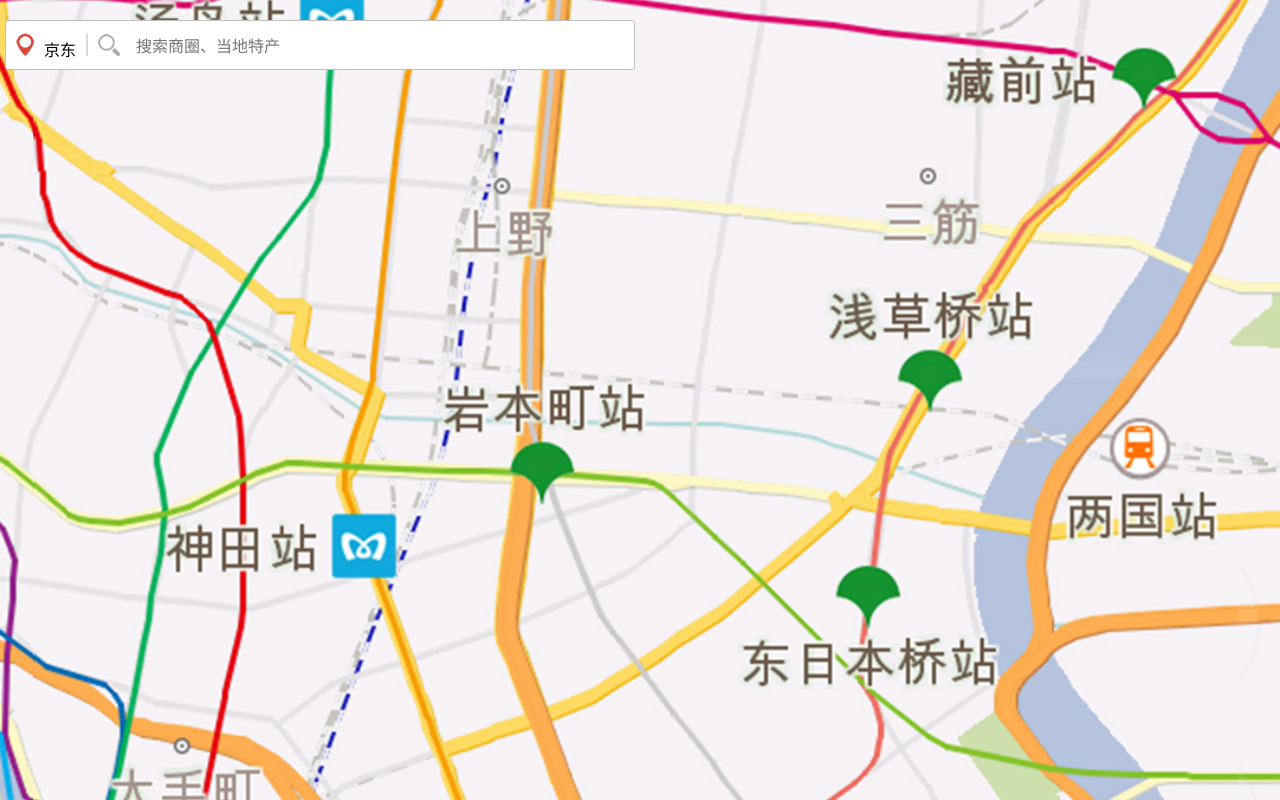
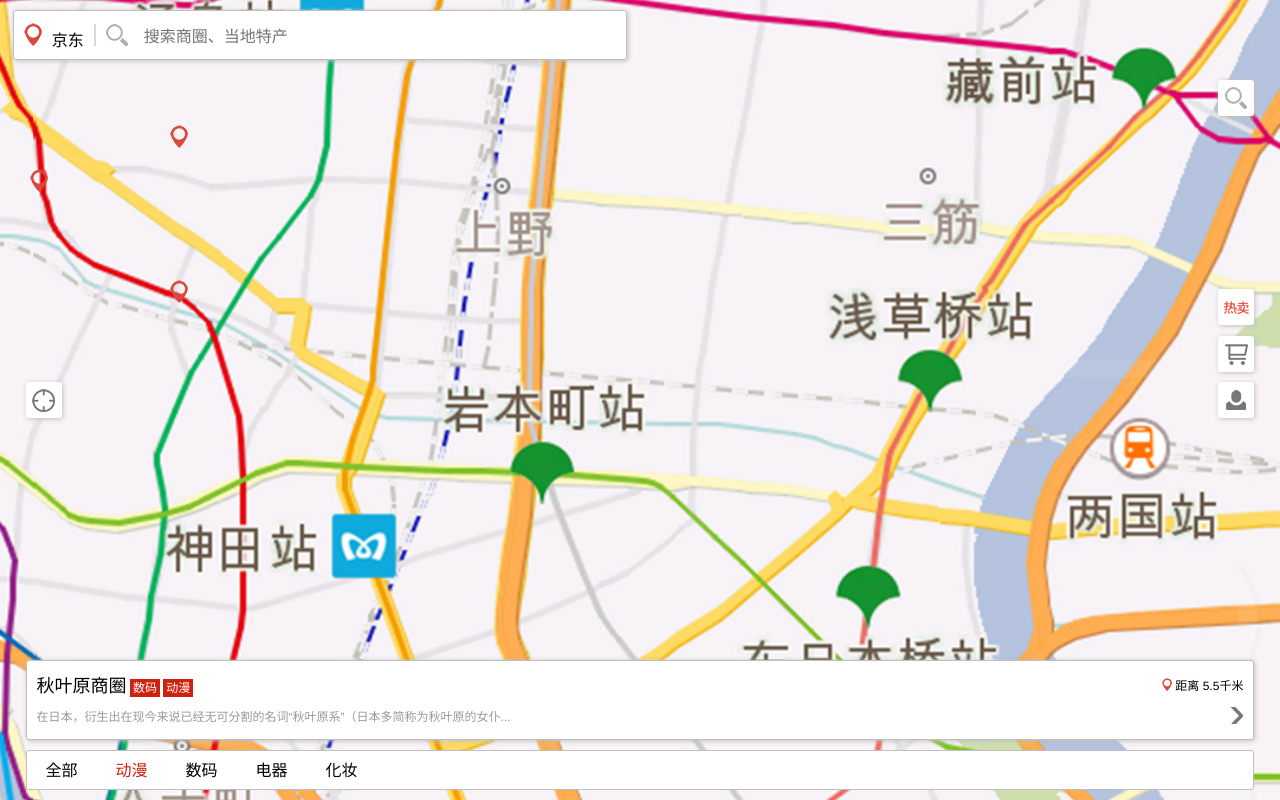
Before and after one commit to houtf/errand, a plain HTML site: page index.html in a window 1280 px wide. Drawn offline with Linux system fonts and the light colour scheme.

Commit message:
首页静态页面

```diff
--- a/index.html
+++ b/index.html
@@ -19,5 +19,48 @@
         <div class="search-i"></div>
         <input type="text" placeholder="搜索商圈、当地特产">
     </div>
+    <div>
+        <span class="home-list-i"></span>
+        <span class="home-hot-i"></span>
+        <span class="home-gwc-i"></span>
+        <span class="home-usr-i"></span>
+        <span class="home-pos-i"></span>
+    </div>
+    <div class="los">
+        <span class="home-location-i l1"></span>
+        <span class="home-location-i l2"></span>
+        <span class="home-location-i l3"></span>
+    </div>
+    <div class="dl">
+        <div class="dd">
+            <h3>
+                <span class="tn">秋叶原商圈</span>
+                <span class="tag">数码</span>
+                <span class="tag">动漫</span>
+                <span class="loc">距离 5.5千米</span>
+            </h3>
+            <p>在日本，衍生出在现今来说已经无可分割的名词“秋叶原系”（日本多简称为秋叶原的女仆...</p>
+        </div>
+    </div>
+    <div class="menus">
+        <ul class="wrap">
+            <li>全部</li>
+            <li class="current">动漫</li>
+            <li>数码</li>
+            <li>电器</li>
+            <li>化妆</li>
+            <li>箱包</li>
+            <li>特产</li>
+        </ul>
+    </div>
+    <script src="scripts/lib/iscroll-lite.js"></script>
+    <script>
+        var sideScroll = new IScroll('.menus', {
+            scrollX: true,
+            scrollY: false,
+            bounceTime: 400,
+            click: true
+        });
+    </script>
 </body>
 </html>
--- a/styles/index.css
+++ b/styles/index.css
@@ -13,7 +13,6 @@
   font-variant: normal;
   text-transform: none;
   line-height: 1;
-  /* Better Font Rendering =========== */
   -webkit-font-smoothing: antialiased;
   -moz-osx-font-smoothing: grayscale;
 }
@@ -28,8 +27,10 @@
   border: 1px solid #bfbfbf;
   background: #fff;
   height: 50px;
-  margin: 20px 5px 0;
+  margin: 10px 2% 0;
+  width: 96%;
   border-radius: 3px;
+  box-shadow: 1px 1px 5px #bfbfbf;
 }
 .location-i {
   width: 18px;
@@ -65,3 +66,138 @@
   -webkit-tap-highlight-color:rgba(0,0,0,0);
   outline：none;
 }
+.home-list-i {
+  position: absolute;
+  width: 36px;
+  height: 36px;
+  top: 80px;
+  right: 2%;
+  border-radius: 3px;
+  box-shadow: 1px 1px 5px #bfbfbf;
+  background: url(../images/home-search-i.png) no-repeat center #fff;
+}
+.home-hot-i {
+  position: absolute;
+  width: 36px;
+  height: 36px;
+  top: 289px;
+  right: 2%;
+  border-radius: 3px;
+  box-shadow: 1px 1px 5px #bfbfbf;
+  background: url(../images/home-hot-i.png) no-repeat center #fff;
+}
+.home-gwc-i {
+  position: absolute;
+  width: 36px;
+  height: 36px;
+  top: 336px;
+  right: 2%;
+  border-radius: 3px;
+  box-shadow: 1px 1px 5px #bfbfbf;
+  background: url(../images/home-gwc-i.png) no-repeat center #fff;
+}
+.home-usr-i {
+  position: absolute;
+  width: 36px;
+  height: 36px;
+  top: 382px;
+  right: 2%;
+  border-radius: 3px;
+  box-shadow: 1px 1px 5px #bfbfbf;
+  background: url(../images/home-usr-i.png) no-repeat center #fff;
+}
+.home-pos-i {
+  position: absolute;
+  width: 36px;
+  height: 36px;
+  top: 382px;
+  left: 2%;
+  border-radius: 3px;
+  box-shadow: 1px 1px 5px #bfbfbf;
+  background: url(../images/home-pos-i.png) no-repeat center #fff;
+}
+.home-location-i {
+  position: absolute;
+  width: 18px;
+  height: 23px;
+  background: url(../images/home-location-i.png) no-repeat center;
+}
+.l1 {
+  top: 169px;
+  left: 30px;
+}
+.l2 {
+  top: 125px;
+  left: 170px;
+}
+.l3 {
+  top: 280px;
+  left: 170px;
+}
+.dl {
+  bottom: 60px;
+  position: absolute;
+  border: 1px solid #bfbfbf;
+  background: #fff;
+  height: 80px;
+  margin: 0 2%;
+  width: 96%;
+  border-radius: 3px;
+  box-shadow: 1px 1px 5px #bfbfbf;
+}
+.dl .dd {
+  padding: 10px;
+}
+.dl .dd .tn {
+  font-size: 18px;
+  margin-top: 10px;
+}
+.dl .dd .tag {
+  background-color: #cd2211;
+  color: #fff;
+  padding: 2px 3px;
+  font-size: 12px;
+}
+.dl .dd .loc {
+  float: right;
+  padding-left: 13px;
+  margin-top: 5px;
+  background: url(../images/home-location-i.png) no-repeat left;
+  background-size: 10px;
+}
+.dl .dd h3 {
+  overflow: hidden;
+}
+.dl .dd p {
+  margin-top: 10px;
+  color: #999;
+  padding-right: 15px;
+  background: url(../images/home-arrow-i.png) no-repeat right;
+}
+.menus {
+  font-size: 16px;
+  line-height: 40px;
+  bottom: 10px;
+  position: fixed;
+  border: 1px solid #bfbfbf;
+  background: #fff;
+  height: 40px;
+  margin: 0 2%;
+  width: 96%;
+  border-radius: 3px;
+  overflow: hidden;
+}
+
+.menus li {
+  float: left;
+  margin: 0 10px;
+  width: 50px;
+  text-align: center;
+}
+.menus .wrap{
+  overflow: hidden;
+  width: 360px;
+}
+.menus li.current{
+  color: #cd2211;
+}
```
Also changed, not shown: images/home-arrow-i.png (added), images/home-gwc-i.png (added), images/home-hot-i.png (added), images/home-list-i.png (added), images/home-pos-i.png (added), images/home-usr-i.png (added), images/map-maker.png (added).
